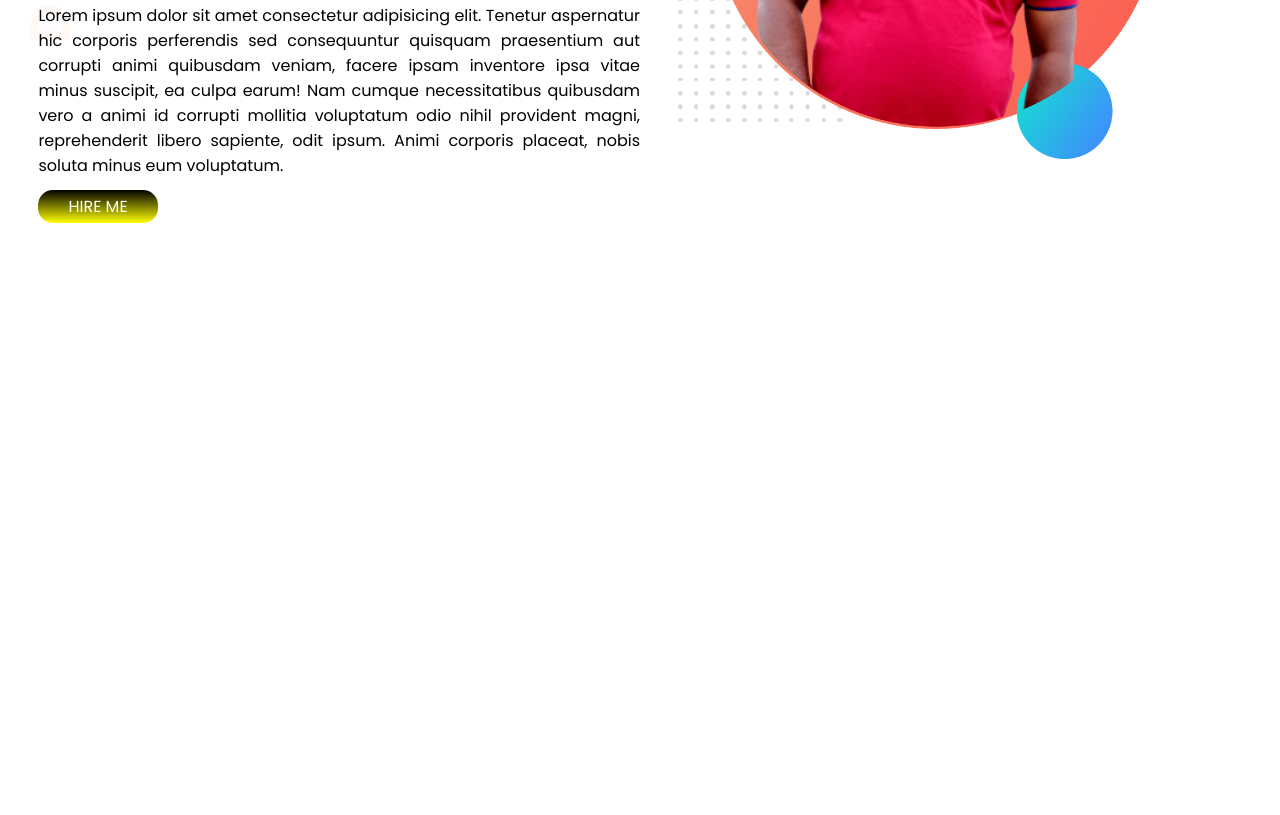
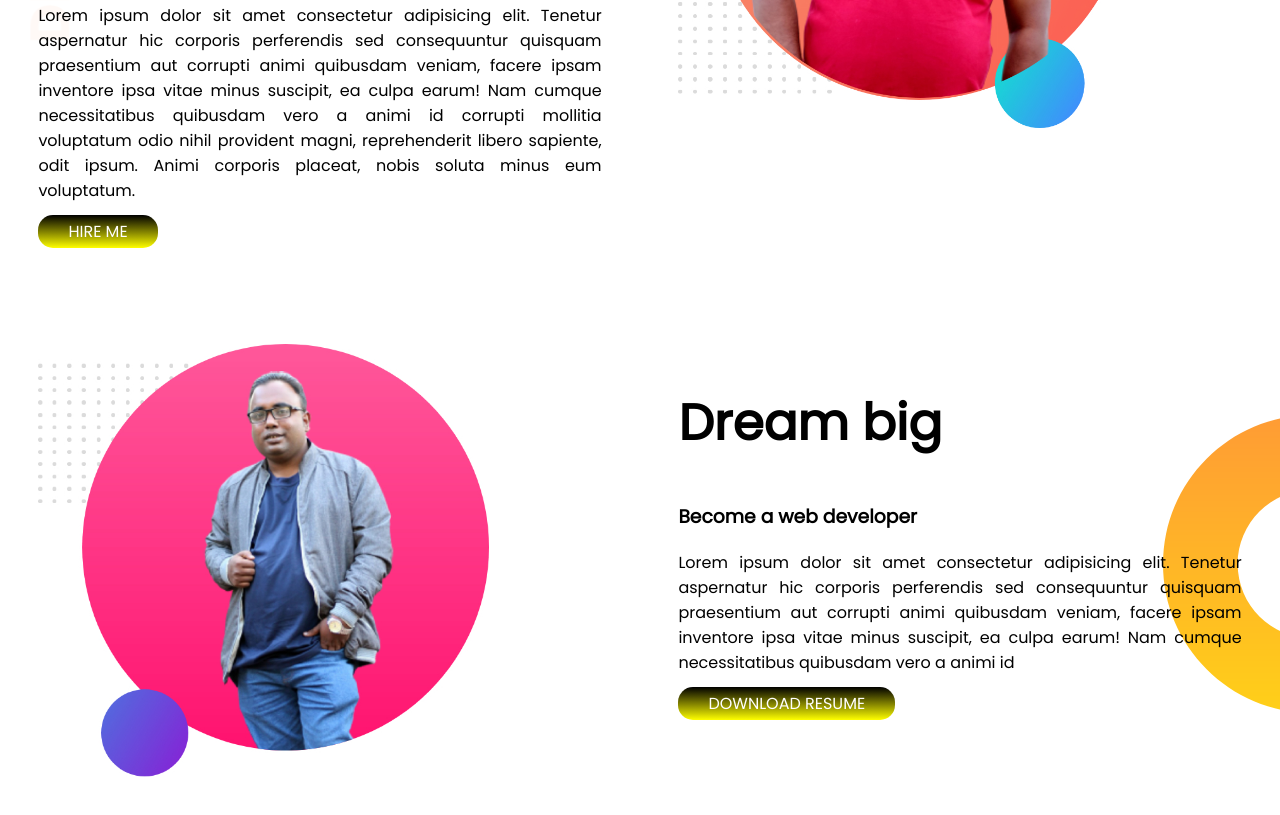
Before and after one commit to afifsylhet/portfolio-afif, a plain HTML site: page index.html in a window 1280 px wide. Shown: the part 319-1134 px from the top of the page. Before the commit the page ends 800 px from the top, so only its background shows below. Drawn offline with Linux system fonts and the light colour scheme.

Commit message:
middle section completed

```diff
--- a/index.html
+++ b/index.html
@@ -33,6 +33,22 @@
             <img target="blank" src="images/my-bg.jpg" alt="">
         </div>
     </section>
+
+    <section class="middole-section">
+        <div class="intro-half">
+            <img target="blank" src="images/my-bg2.jpg" alt="">
+        </div>
+
+        <div class="intro-half">
+            <h1 class="title-word">Dream big</h1>
+            <h3>Become a web developer</h3>
+            <p class="justify"> Lorem ipsum dolor sit amet consectetur adipisicing elit. Tenetur aspernatur hic corporis
+                perferendis sed consequuntur quisquam praesentium aut corrupti animi quibusdam veniam, facere ipsam
+                inventore ipsa vitae minus suscipit, ea culpa earum! Nam cumque necessitatibus quibusdam vero a animi id
+            </p>
+            <a class="btn" href="www.upwork.com">DOWNLOAD RESUME</a>
+        </div>
+    </section>
 </body>
 
 </html>
--- a/style.css
+++ b/style.css
@@ -32,9 +32,18 @@ body {
     background-repeat: no-repeat;
 }
 
+.middole-section{
+    display: flex;
+    margin-bottom: 100px;
+    background-image: url(images/dream-bg.png);
+    background-repeat: no-repeat;
+    background-position: right;
+}
+
 .intro-half{
     width: 50%;
     padding-left: 3%;
+    padding-right: 3%;
 }
 .intro-half img{
     width: 80%;
```
